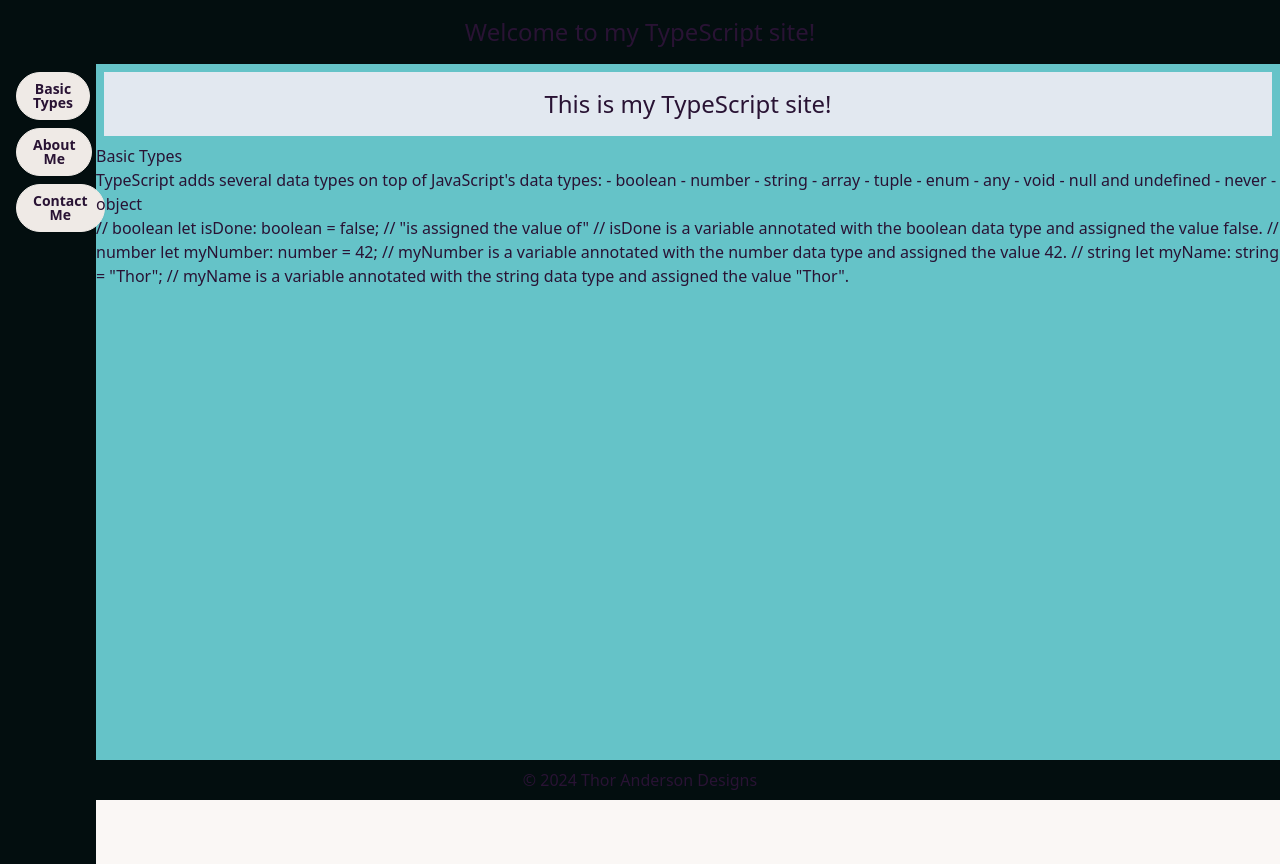
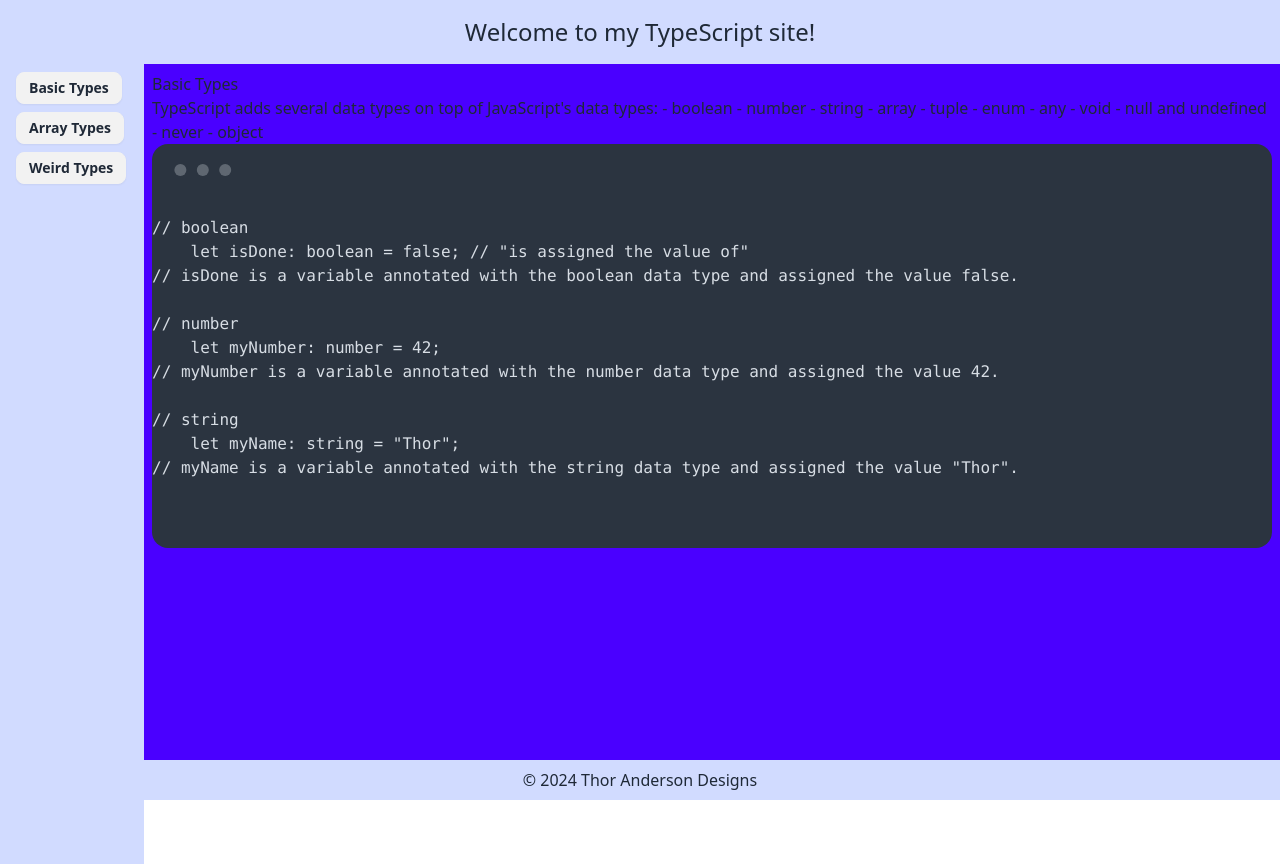
Before and after one commit to thortek/intro-typescript, a website built with Vite: page src/index.html in a window 1280 px wide. Both pictures are taken after a click on the button "Basic Types". Built offline with nearby package versions, Linux system fonts and the light colour scheme.

Commit message:
Refactored and added array examples

```diff
--- a/src/basic-types.ts
+++ b/src/basic-types.ts
@@ -13,18 +13,40 @@ export function basicTypesExample() {
         - null and undefined
         - never
         - object `,
-    code: `// boolean
-let isDone: boolean = false; // "is assigned the value of"
+    code: `
+// boolean
+    let isDone: boolean = false; // "is assigned the value of"
 // isDone is a variable annotated with the boolean data type and assigned the value false.
 
 // number
-let myNumber: number = 42;
+    let myNumber: number = 42;
 // myNumber is a variable annotated with the number data type and assigned the value 42.
 
 // string
-let myName: string = "Thor";
+    let myName: string = "Thor";
 // myName is a variable annotated with the string data type and assigned the value "Thor".
 `,
+  }
+}
+
+export function arrayTypesExample() {
+  return {
+    title: "Array Types",
+    explanation: `TypeScript adds a few different types for arrays, including: array, tuple, and enum.`,
+    code: `
+    // Array
+    let myArray: number[] = [1, 2, 3, 4, 5];
+    let myStringArray: string[] = ["Hello", "World"];
+
+    // Tuple
+    let myTuple: [string, number] = ["Hello", 42];
+    // Tuples are fixed-length arrays where each element has a specific data type
+    // In TypeScript, you can specify any number of elements in a tuple, but the data types of each element must match the data types specified in the tuple declaration.
+
+    // Enum
+    enum Color {Red, Green, Blue};
+    // Enums are a way of giving more friendly names to sets of numeric values.
+    `
   }
 }
 
@@ -43,3 +65,15 @@ export function functionTypesExample() {
 function add(x: number, y: number): number {
     return x + y;
 }
+
+let myArray: number[] = [1, 2, 3, 4, 5];
+let myStringArray: string[] = ["Hello", "World"];
+
+enum Color {Red, Island_Teal, Bahama_Green, Quartz}
+
+const sportsCar = {
+    make: "Porsche",
+    model: "911",
+    year: 2019,
+    color: Color.Bahama_Green
+}
--- a/src/index.html
+++ b/src/index.html
@@ -1,5 +1,5 @@
 <!DOCTYPE html>
-<html lang="en" data-theme="cupcake">
+<html lang="en" data-theme="light">
   <head>
     <meta charset="UTF-8" />
     <meta name="viewport" content="width=device-width, initial-scale=1.0" />
@@ -14,20 +14,21 @@
       </h1>
     </header>
     <main class="flex h-full">
-      <nav class="bg-primary-content min-w-24 p-2">
+      <nav class="bg-primary-content min-w-36 p-2">
         <ul class="flex flex-col">
-          <li><button class="btn mx-2" id="basicTypesButton">Basic Types</button></li>
-          <li><button class="btn m-2">About Me</button></li>
-          <li><button class="btn mx-2">Contact Me</button></li>
+          <li><button class="btn btn-sm mx-2" id="basicTypesButton">Basic Types</button></li>
+          <li><button class="btn btn-sm m-2" id="arrayTypesButton">Array Types</button></li>
+          <li><button class="btn btn-sm mx-2">Weird Types</button></li>
         </ul>
       </nav>
-      <div>
-        <h2 class="text-2xl bg-slate-200 m-2 p-4 text-center">
-          This is my TypeScript site!
-        </h2>
-        <p id="basicTypesTitle"></p>
-        <p id="basicTypesExplanation"></p>
-        <p id="basicTypesCode"></p>
+      <div class="p-2">
+        <h3 id="cardTitle"></h3>
+        <p id="cardExplanation"></p>
+        <div id="codeDiv">
+          <pre>
+            <code id="cardCode"></code>
+          </pre>
+        </div>
       </div>
     </main>
     <footer>
--- a/src/index.ts
+++ b/src/index.ts
@@ -1,8 +1,49 @@
-import { basicTypesExample } from "./basic-types";
+import { basicTypesExample, arrayTypesExample } from "./basic-types";
 
-document.querySelector("#basicTypesButton").addEventListener("click", () => {
+/* document.querySelector("#basicTypesButton").addEventListener("click", () => {
     const basicTypes = basicTypesExample();
     document.querySelector("#basicTypesTitle").innerHTML = basicTypes.title;
     document.querySelector("#basicTypesExplanation").innerHTML = basicTypes.explanation;
     document.querySelector("#basicTypesCode").innerHTML = basicTypes.code;
+    document.querySelector("#codeDiv").classList.add("mockup-code");
 })
+
+document.querySelector("#arrayTypesButton").addEventListener("click", () => {
+    const arrayTypes = arrayTypesExample();
+    document.querySelector("#basicTypesTitle").innerHTML = arrayTypes.title;
+    document.querySelector("#basicTypesExplanation").innerHTML = arrayTypes.explanation;
+    document.querySelector("#basicTypesCode").innerHTML = arrayTypes.code;
+    document.querySelector("#codeDiv").classList.add("mockup-code");
+}) */
+
+document.querySelector("#basicTypesButton").addEventListener("click", () => loadExample("basic"))
+document.querySelector("#arrayTypesButton").addEventListener("click", () => loadExample("array"))
+
+const cardTitle = document.querySelector("#cardTitle");
+const cardExplanation = document.querySelector("#cardExplanation");
+const cardCode = document.querySelector("#cardCode");
+
+function loadExample(exampleType: string) {
+    // based on the exampleType, load the appropriate example
+    let chosenExampleType
+    switch (exampleType) {
+        case "basic":
+            chosenExampleType = basicTypesExample();
+            break;
+        case "array":
+            chosenExampleType = arrayTypesExample();
+            break;
+        default:
+            chosenExampleType = basicTypesExample();
+    }
+
+    cardTitle.textContent = chosenExampleType.title;
+    cardExplanation.textContent = chosenExampleType.explanation;
+    cardCode.innerHTML = chosenExampleType.code;
+    document.querySelector("#codeDiv").classList.add("mockup-code");
+}
+/*
+Don't
+Repeat
+Yourself
+*/
```
